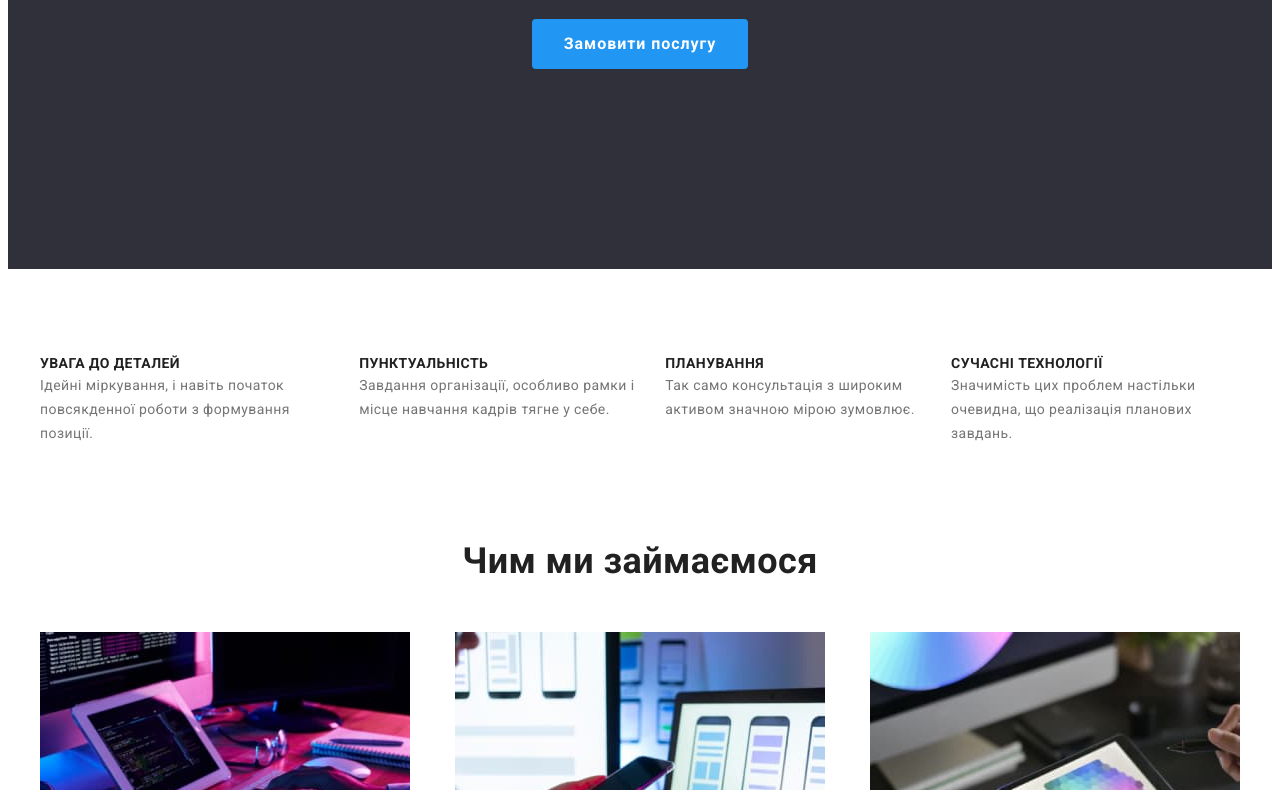
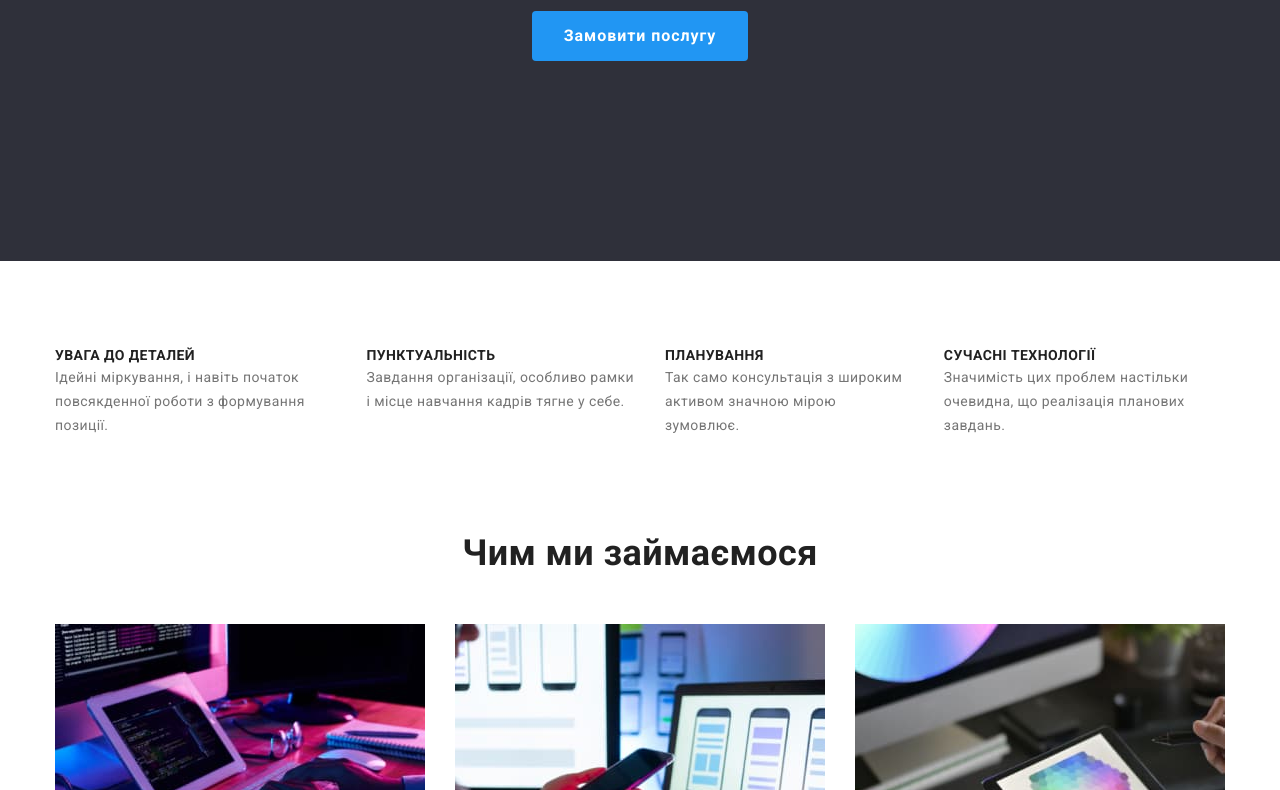
Before and after one commit to troonok/goit-markup-hw-03, a plain HTML site: page index.html in a window 1280 px wide. Shown: the part 420-1210 px from the top of the page. Drawn offline with nearby package versions, Linux system fonts and the light colour scheme.

Commit message:
убрала ошибки

```diff
--- a/index.html
+++ b/index.html
@@ -7,7 +7,7 @@
     <meta name="viewport" content="width=device-width, initial-scale=1.0">
     <title>Студия</title>
     <link href="https://fonts.googleapis.com/css2?family=Raleway:wght@700&family=Roboto:wght@400;500;700;900&display=swap" rel="stylesheet">
-    <link rel="stylesheet" href=" href="https://cdnjs.cloudflare.com/ajax/libs/modern-normalize/1.0.0/modern-normalize.min.css"">
+    <link rel="stylesheet" href="https://cdnjs.cloudflare.com/ajax/libs/modern-normalize/1.0.0/modern-normalize.min.css">
     <link rel="stylesheet" href="./styles.css">
 </head>
 
```
